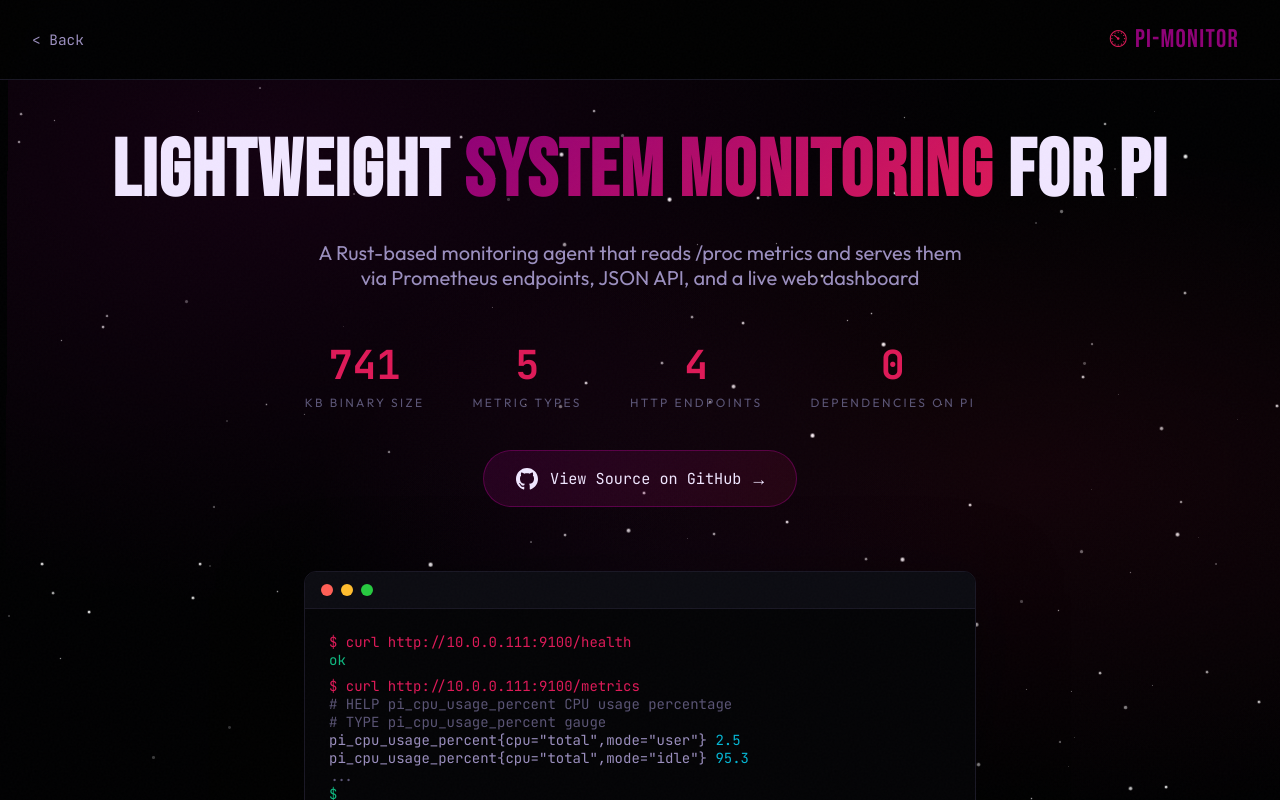
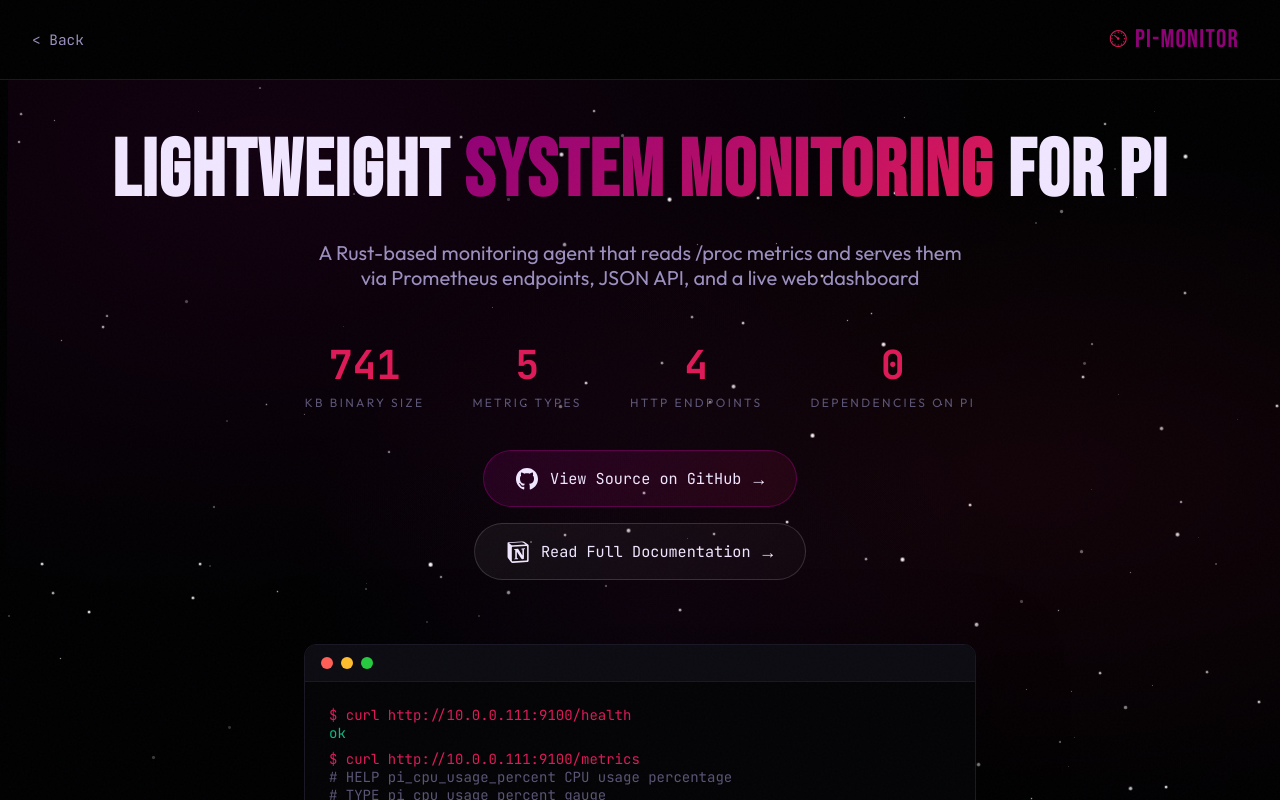
Before and after one commit to Sbonelo-Mntungwa/junkyard, a Next.js app: page /projects/pi-monitor in a window 1280 px wide. Shown: the top 800 px of the page. Built offline with nearby package versions, Linux system fonts and the light colour scheme.

Commit message:
Addition of Notion iframe

```diff
--- a/src/app/projects/pi-monitor/page.tsx
+++ b/src/app/projects/pi-monitor/page.tsx
@@ -172,6 +172,48 @@ export default function PiMonitorPage() {
           <span style={{ fontSize: '1.1rem', transition: 'transform 0.3s ease' }}>→</span>
         </a>
 
+        {/* Notion Documentation Link */}
+        <a
+          href="https://tungsten-bramble-977.notion.site/ebd//323b9a7f133e80309529fd19d716dd6c"
+          target="_blank"
+          rel="noopener noreferrer"
+          style={{
+            display: 'inline-flex',
+            alignItems: 'center',
+            gap: '0.75rem',
+            marginTop: '1rem',
+            padding: '1rem 2rem',
+            background: 'linear-gradient(135deg, rgba(255, 255, 255, 0.05) 0%, rgba(255, 255, 255, 0.02) 100%)',
+            border: '1px solid rgba(255, 255, 255, 0.15)',
+            borderRadius: '50px',
+            color: 'var(--text-star)',
+            textDecoration: 'none',
+            fontFamily: 'JetBrains Mono, monospace',
+            fontSize: '0.95rem',
+            transition: 'all 0.3s ease',
+            position: 'relative',
+            overflow: 'hidden'
+          }}
+          onMouseEnter={(e) => {
+            e.currentTarget.style.background = 'linear-gradient(135deg, rgba(255, 255, 255, 0.1) 0%, rgba(255, 255, 255, 0.05) 100%)';
+            e.currentTarget.style.borderColor = 'rgba(255, 255, 255, 0.4)';
+            e.currentTarget.style.transform = 'translateY(-2px)';
+            e.currentTarget.style.boxShadow = '0 10px 40px rgba(255, 255, 255, 0.1)';
+          }}
+          onMouseLeave={(e) => {
+            e.currentTarget.style.background = 'linear-gradient(135deg, rgba(255, 255, 255, 0.05) 0%, rgba(255, 255, 255, 0.02) 100%)';
+            e.currentTarget.style.borderColor = 'rgba(255, 255, 255, 0.15)';
+            e.currentTarget.style.transform = 'translateY(0)';
+            e.currentTarget.style.boxShadow = 'none';
+          }}
+        >
+          <svg viewBox="0 0 24 24" width="22" height="22" fill="currentColor" style={{ flexShrink: 0 }}>
+            <path d="M4.459 4.208c.746.606 1.026.56 2.428.466l13.215-.793c.28 0 .047-.28-.046-.326L17.86 1.968c-.42-.326-.98-.7-2.055-.607L3.01 2.295c-.466.046-.56.28-.374.466zm.793 3.08v13.904c0 .747.373 1.027 1.214.98l14.523-.84c.84-.046.933-.56.933-1.167V6.354c0-.606-.233-.933-.746-.886l-15.177.887c-.56.046-.747.326-.747.933zm14.337.745c.093.42 0 .84-.42.888l-.7.14v10.264c-.608.327-1.168.514-1.635.514-.747 0-.933-.234-1.495-.933l-4.577-7.186v6.952l1.449.327s0 .84-1.168.84l-3.222.186c-.093-.186 0-.653.327-.726l.84-.233V9.854L7.822 9.76c-.094-.42.14-1.026.793-1.073l3.456-.233 4.764 7.279v-6.44l-1.215-.14c-.093-.514.28-.886.747-.933zM2.738 1.408l13.59-.933c1.675-.14 2.101.093 2.801.607l3.876 2.706c.467.327.607.747.607 1.214v16.21c0 1.026-.373 1.635-1.68 1.726l-15.458.934c-.98.046-1.448-.093-1.962-.747l-3.129-4.06c-.56-.747-.793-1.306-.793-1.96V2.667c0-.839.374-1.54 1.148-1.26z"/>
+          </svg>
+          <span>Read Full Documentation</span>
+          <span style={{ fontSize: '1.1rem', transition: 'transform 0.3s ease' }}>→</span>
+        </a>
+
         {/* Terminal */}
         <div style={{
           marginTop: '4rem',
@@ -218,6 +260,7 @@ export default function PiMonitorPage() {
               { num: '06', text: 'Build & Deploy Pipeline', href: '#build' },
               { num: '07', text: 'Debugging Adventures', href: '#debugging' },
               { num: '08', text: 'Key Learnings', href: '#learnings' },
+              { num: '09', text: 'Full Documentation (Notion)', href: '#documentation' },
             ].map((item) => (
               <li key={item.num} style={{
                 padding: '1rem 1.25rem',
@@ -352,7 +395,7 @@ pub fn calculate_usage(prev: &[RawCpuCounters], curr: &[RawCpuCounters]) -> CpuM
 
         {/* Dashboard */}
         <section id="dashboard" style={sectionStyle}>
-          <h2 style={h2Style}>Live Web Dashboard</h2>
+          <h2 style={h2Style}>📟 Live Web Dashboard</h2>
           <p style={pStyle}>
             The dashboard is a single HTML page embedded in the binary at compile time using Rust&apos;s include_str!() macro. It polls /json every 2 seconds and renders all metrics with canvas-drawn graphs and interactive modals.
           </p>
@@ -601,6 +644,73 @@ panic = "abort"      # No unwinding machinery`}</CodeBlock>
             &ldquo;The best monitoring tool is the one you understand completely — because when it breaks at 3am, you can fix it.&rdquo;
           </blockquote>
         </section>
+
+        {/* Full Documentation */}
+        <section id="documentation" style={sectionStyle}>
+          <h2 style={h2Style}>Full Documentation</h2>
+          <p style={pStyle}>
+            Want the complete technical deep-dive? The full Pi-Monitor documentation covers every /proc file format,
+            every Rust module line-by-line, the async architecture, dashboard design decisions, and every issue encountered with its resolution.
+          </p>
+
+          <a
+            href="https://tungsten-bramble-977.notion.site/ebd//323b9a7f133e80309529fd19d716dd6c"
+            target="_blank"
+            rel="noopener noreferrer"
+            style={{
+              display: 'block',
+              background: 'linear-gradient(135deg, rgba(255, 255, 255, 0.03) 0%, rgba(143, 1, 119, 0.08) 100%)',
+              border: '1px solid rgba(143, 1, 119, 0.3)',
+              borderRadius: '12px',
+              padding: '2rem',
+              margin: '2rem 0',
+              textDecoration: 'none',
+              transition: 'all 0.3s ease',
+            }}
+            onMouseEnter={(e) => {
+              e.currentTarget.style.borderColor = '#DE1A58';
+              e.currentTarget.style.transform = 'translateY(-2px)';
+              e.currentTarget.style.boxShadow = '0 10px 40px rgba(143, 1, 119, 0.2)';
+            }}
+            onMouseLeave={(e) => {
+              e.currentTarget.style.borderColor = 'rgba(143, 1, 119, 0.3)';
+              e.currentTarget.style.transform = 'translateY(0)';
+              e.currentTarget.style.boxShadow = 'none';
+            }}
+          >
+            <div style={{ display: 'flex', alignItems: 'center', gap: '1rem', marginBottom: '1rem' }}>
+              <svg viewBox="0 0 24 24" width="32" height="32" fill="var(--text-star)" style={{ flexShrink: 0 }}>
+                <path d="M4.459 4.208c.746.606 1.026.56 2.428.466l13.215-.793c.28 0 .047-.28-.046-.326L17.86 1.968c-.42-.326-.98-.7-2.055-.607L3.01 2.295c-.466.046-.56.28-.374.466zm.793 3.08v13.904c0 .747.373 1.027 1.214.98l14.523-.84c.84-.046.933-.56.933-1.167V6.354c0-.606-.233-.933-.746-.886l-15.177.887c-.56.046-.747.326-.747.933zm14.337.745c.093.42 0 .84-.42.888l-.7.14v10.264c-.608.327-1.168.514-1.635.514-.747 0-.933-.234-1.495-.933l-4.577-7.186v6.952l1.449.327s0 .84-1.168.84l-3.222.186c-.093-.186 0-.653.327-.726l.84-.233V9.854L7.822 9.76c-.094-.42.14-1.026.793-1.073l3.456-.233 4.764 7.279v-6.44l-1.215-.14c-.093-.514.28-.886.747-.933zM2.738 1.408l13.59-.933c1.675-.14 2.101.093 2.801.607l3.876 2.706c.467.327.607.747.607 1.214v16.21c0 1.026-.373 1.635-1.68 1.726l-15.458.934c-.98.046-1.448-.093-1.962-.747l-3.129-4.06c-.56-.747-.793-1.306-.793-1.96V2.667c0-.839.374-1.54 1.148-1.26z"/>
+              </svg>
+              <div>
+                <h3 style={{ fontSize: '1.4rem', fontWeight: 700, color: 'var(--text-star)', margin: 0 }}>Pi-Monitor — Complete Technical Documentation</h3>
+                <p style={{ fontSize: '0.85rem', color: 'var(--text-dim)', margin: '0.25rem 0 0', fontFamily: 'JetBrains Mono, monospace' }}>tungsten-bramble-977.notion.site</p>
+              </div>
+            </div>
+            <div style={{ display: 'flex', flexWrap: 'wrap', gap: '0.5rem', marginBottom: '1rem' }}>
+              {['/proc Parsing', 'Async Rust', 'HTTP Server', 'Dashboard Design', 'Prometheus Format', 'Grafana Setup', 'Debugging Guide', 'All Source Code'].map((tag) => (
+                <span key={tag} style={{
+                  background: 'rgba(143, 1, 119, 0.15)',
+                  border: '1px solid rgba(143, 1, 119, 0.25)',
+                  padding: '0.25rem 0.75rem',
+                  borderRadius: '100px',
+                  fontSize: '0.8rem',
+                  color: 'var(--accent-cosmic)',
+                  fontFamily: 'JetBrains Mono, monospace'
+                }}>{tag}</span>
+              ))}
+            </div>
+            <p style={{ color: 'var(--text-dust)', margin: 0, fontSize: '0.95rem', lineHeight: 1.7 }}>
+              Covers how Linux exposes metrics through /proc, the CPU tick-diffing algorithm, tokio async runtime internals,
+              hyper HTTP server setup, Prometheus exposition format, compile-time asset embedding with include_str!(),
+              canvas-drawn dashboard visuals, Grafana + Prometheus integration, and every debugging issue encountered.
+            </p>
+            <div style={{ display: 'flex', alignItems: 'center', gap: '0.5rem', marginTop: '1.25rem', color: 'var(--accent-nova)', fontSize: '0.9rem', fontFamily: 'JetBrains Mono, monospace' }}>
+              <span>Open in Notion</span>
+              <span style={{ fontSize: '1.1rem' }}>→</span>
+            </div>
+          </a>
+        </section>
       </main>
 
       {/* Footer */}
```
